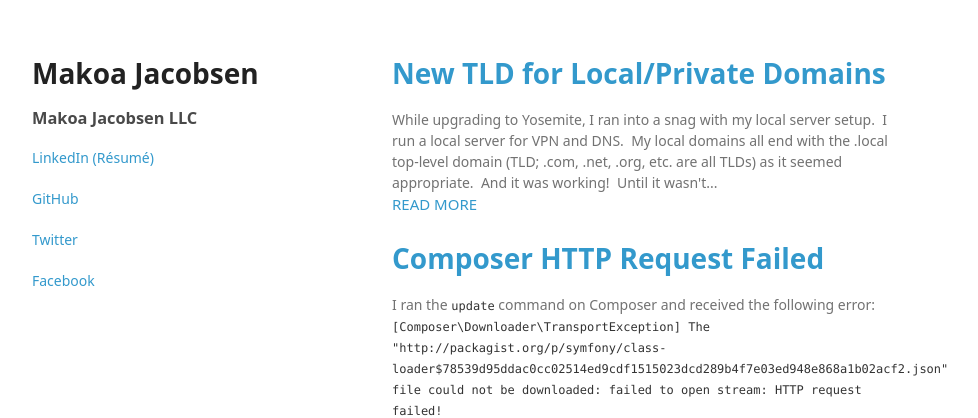
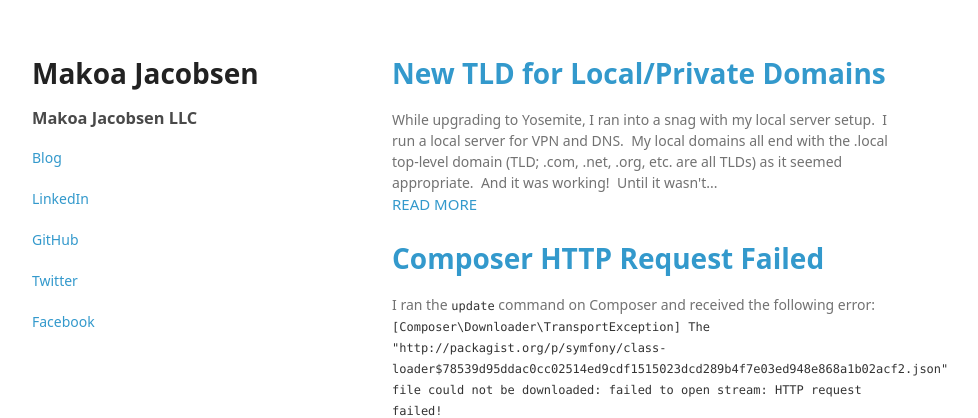
Before and after one commit to makoa/makoa.github.io, a Jekyll site: the page built from index.html, in a window 1280 px wide. Shown: the top 418 px of the page, without its empty margins (178-1156 px from the left). Built offline with Jekyll 4.4.1, drawn with Linux system fonts in a browser that asks for light colours.

Commit message:
Create blog page.

```diff
--- a/_layouts/default.html
+++ b/_layouts/default.html
@@ -19,7 +19,9 @@
         <h1>Makoa Jacobsen</h1>
         <h3>Makoa Jacobsen LLC</h3>
         <p></p>
-        <p class="view"><a href="https://www.linkedin.com/in/makoa">LinkedIn (Résumé)</a></p>
+        <p class="view"><a href="{{ site.baseurl }}/blog.html">Blog</a></p>
+        <p></p>
+        <p class="view"><a href="https://www.linkedin.com/in/makoa">LinkedIn</a></p>
         <p class="view"><a href="https://github.com/makoa">GitHub</a></p>
         <p class="view"><a href="https://twitter.com/makoa">Twitter</a></p>
         <p class="view"><a href="https://www.facebook.com/makoa">Facebook</a></p>
```
